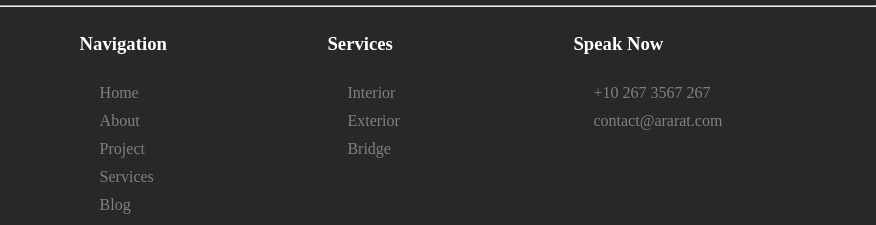
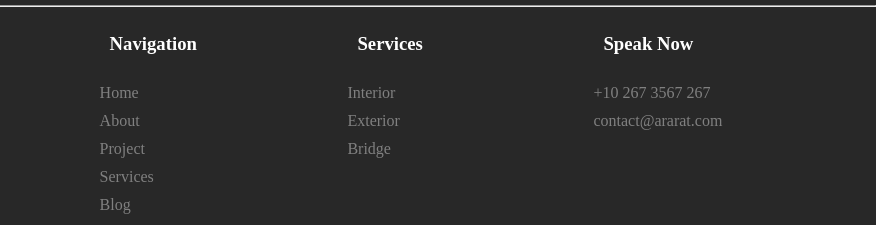
Before and after one commit to Bharathpixelvide/Bharath, a plain HTML site: page index.html in a window 1280 px wide. Shown: the part 6833-7058 px from the top of the page, 404-1280 px from the left. Drawn offline with Linux system fonts and the light colour scheme.

Commit message:
Update styles.css

```diff
--- a/styles.css
+++ b/styles.css
@@ -403,7 +403,7 @@
  .query2 h3 {
     color: white;
     justify-content: space-between;
-   margin-left:20px
+   margin-left:50px
  }
  .query2 ul{
     list-style-type: none;
```
